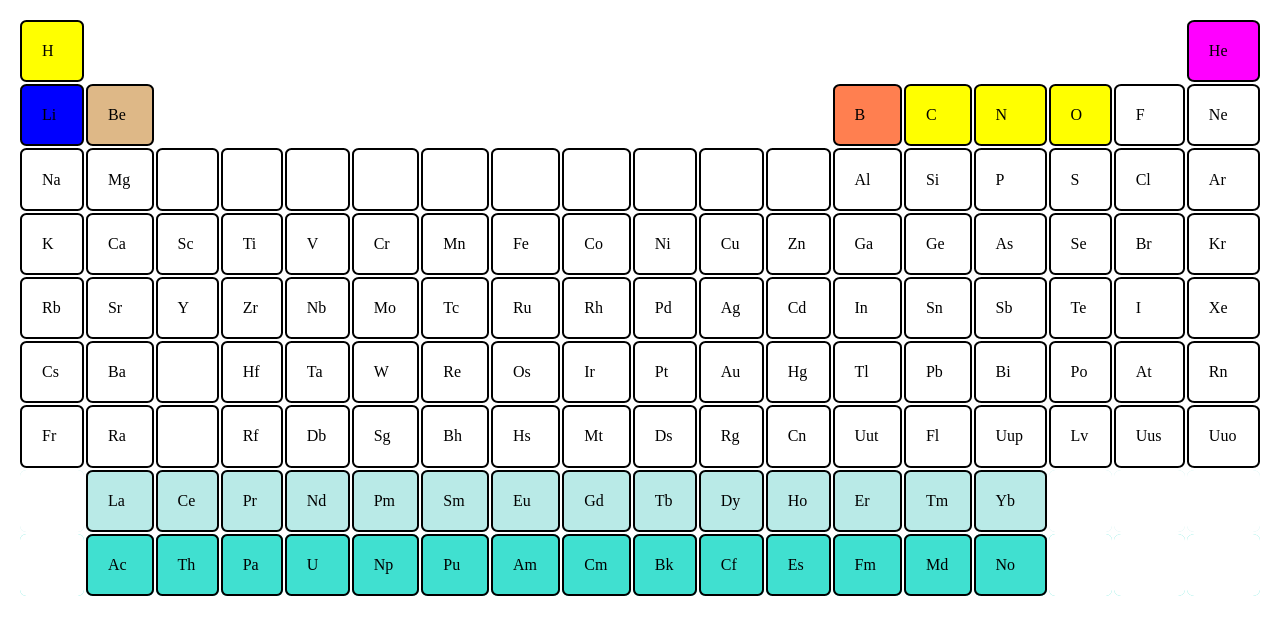
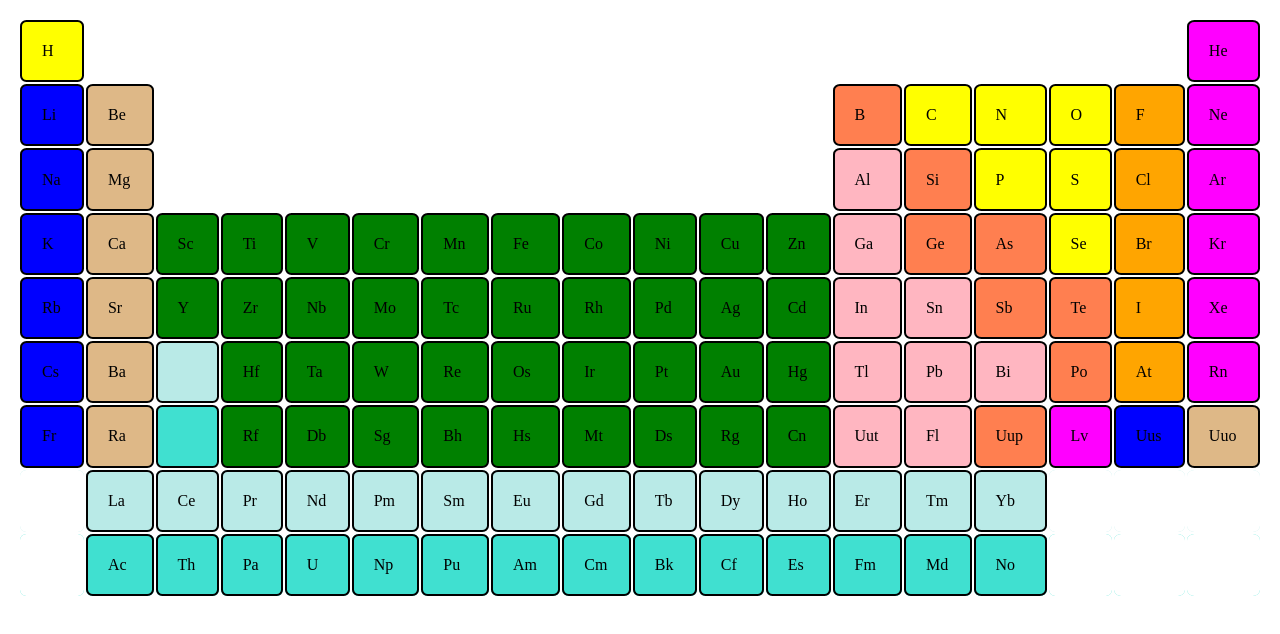
Before and after one commit to SimonaHriscu/html-css, a plain HTML site: page Exercises Class/02.03.20PeriodicTable/index.html in a window 1280 px wide. Drawn offline with Linux system fonts and the light colour scheme.

Commit message:
The periodic table in CSS

```diff
--- a/Exercises Class/02.03.20PeriodicTable/css/style.css
+++ b/Exercises Class/02.03.20PeriodicTable/css/style.css
@@ -3,14 +3,12 @@ table{
     height: 600px;
     padding: 10px;
 }
-
 tr,td{
     border:2px black solid;
     border-radius: 10%;
     padding: 20px;
 }
 /*First row*/
-
 table tr:first-child :first-child{
     background-color: yellow;
 }
@@ -20,9 +18,7 @@ table tr:first-child :nth-child(n+2):nth-child(-n+17){
 table tr:first-child :last-child{
     background-color: fuchsia;
 }
-
 /*Second row*/
-
 table tr:nth-child(2) :first-child{
     background-color: blue;
 }
@@ -31,6 +27,7 @@ table tr:nth-child(2) :nth-child(2){
 }
 table tr:nth-child(2) :nth-child(n+3):nth-child(-n+12){
     border: none;
+    background-color: white;
 }
 table tr:nth-child(2) :nth-child(13){
     background-color:coral;
@@ -41,18 +38,115 @@ table tr:nth-child(2) :nth-child(16){
     background-color: yellow;
 
 }
-/*Orange Row*/
-table tr td:nth-child(17) :nth-child(n+1):nth-child(-n+6){
-    background:orange;
+/*Third Row*/
+table tr:nth-child(3) :first-child{
+    background-color: blue;
+}
+table tr:nth-child(3) :nth-child(2){
+    background-color: burlywood;
+}
+table tr:nth-child(3) :nth-child(n+3):nth-child(-n+12){
+    border: none;
+    background-color: white;
+}
+table tr:nth-child(3) :nth-child(13){
+    background-color:lightpink;
+}
+table tr:nth-child(3) :nth-child(14){
+    background-color:coral;
+}
+table tr:nth-child(3) :nth-child(15),
+table tr:nth-child(3) :nth-child(16){
+    background-color:yellow;
+}
+/*Fourth Row*/
+table tr:nth-child(4) :first-child{
+    background-color: blue;
+}
+table tr:nth-child(4) :nth-child(2){
+    background-color: burlywood;
+}
+table tr:nth-child(4) :nth-child(n+3):nth-child(-n+12){
+    background-color:green;
+}
+table tr:nth-child(4) :nth-child(13){
+    background-color:lightpink;
+}
+table tr:nth-child(4) :nth-child(14),
+table tr:nth-child(4) :nth-child(15){
+    background-color:coral;
+}
+table tr:nth-child(4) :nth-child(16){
+    background-color:yellow;
+}
+/*Fifth Row*/
+table tr:nth-child(5) :first-child{
+    background-color: blue;
+}
+table tr:nth-child(5) :nth-child(2){
+    background-color: burlywood;
+}
+table tr:nth-child(5) :nth-child(n+3):nth-child(-n+12){
+    background-color:green;
+}
+table tr:nth-child(5) :nth-child(13),
+table tr:nth-child(5) :nth-child(14){
+    background-color:lightpink;
+}
+table tr:nth-child(5) :nth-child(15),
+table tr:nth-child(5) :nth-child(16){
+    background-color:coral;
+}
+/*Sixth Row*/
+table tr:nth-child(6) :first-child{
+    background-color: blue;
+}
+table tr:nth-child(6) :nth-child(2){
+    background-color: burlywood;
+}
+table tr:nth-child(6) :nth-child(n+4):nth-child(-n+12){
+    background-color:green;
+}
+table tr:nth-child(6) :nth-child(13),
+table tr:nth-child(6) :nth-child(14),
+table tr:nth-child(6) :nth-child(15){
+    background-color:lightpink;
+}
+table tr:nth-child(6) :nth-child(16){
+    background-color:coral;
+}
+/*Seventh Row*/
+table tr:nth-child(7) :first-child{
+    background-color: blue;
+}
+table tr:nth-child(7) :nth-child(2){
+    background-color: burlywood;
+}
+table tr:nth-child(7) :nth-child(n+4):nth-child(-n+12){
+    background-color:green;
+}
+table tr:nth-child(7) :nth-child(13),
+table tr:nth-child(7) :nth-child(14){
+    background-color:lightpink;
+}
+table tr:nth-child(7) :nth-child(15){
+    background-color:coral;
+}
+table tr:nth-child(7) :nth-child(16){
+    background-color:fuchsia;
+}
+tr:nth-child(7) :nth-child(17){
+    background-color:blue;
+}
+tr:nth-child(7) :nth-child(18){
+    background-color:burlywood;
 }
 
-
-
-/*last-row -1*/
-table tr:nth-last-child(2){
+/*Eighth row*/
+table tr:nth-last-child(2),
+table tr:nth-child(6) :nth-child(3){
     background-color: rgba(124, 216, 211, 0.534);
 }
-
 table tr:nth-last-child(2) :first-child,
 table tr:nth-last-child(2) :last-child,
 table tr:nth-last-child(2) :nth-last-child(2),
@@ -60,13 +154,11 @@ table tr:nth-last-child(2) :nth-last-child(3){
     background-color: white;
     border: none;
 }
-
-
-/*last row*/
-table tr:last-child{
+/*Nineth row*/
+table tr:last-child,
+table tr:nth-child(7) :nth-child(3){
     background-color: turquoise;
 }
-
 table tr:last-child :first-child,
 table tr:last-child :last-child,
 table tr:last-child :nth-last-child(2),
@@ -74,16 +166,14 @@ table tr:last-child :nth-last-child(3){
     background-color: white;
     border: none;
 }
-
-
-
-
-
-/* tr td:first-of-type{
-    background-color: rgb(33, 10, 233);
-} */
-
-/*Second column*/
-/* table tr td:nth-child(2){
-    background-color: rgb(201, 162, 105);
-} */
+/*Orange Columns*/
+table tr td:nth-child(17) {
+    background:orange;
+}
+/*Fuchsia Columns*/
+table tr td:nth-child(18) {
+    background:fuchsia;
+}
+#f{
+    background-color: white;
+}
--- a/Exercises Class/02.03.20PeriodicTable/index.html
+++ b/Exercises Class/02.03.20PeriodicTable/index.html
@@ -26,7 +26,7 @@
                 <td></td>
                 <td></td>
                 <td></td>
-                <td></td>
+                <td id="f"></td>
                 <td>He</td>
             </tr>
             <tr>
```
